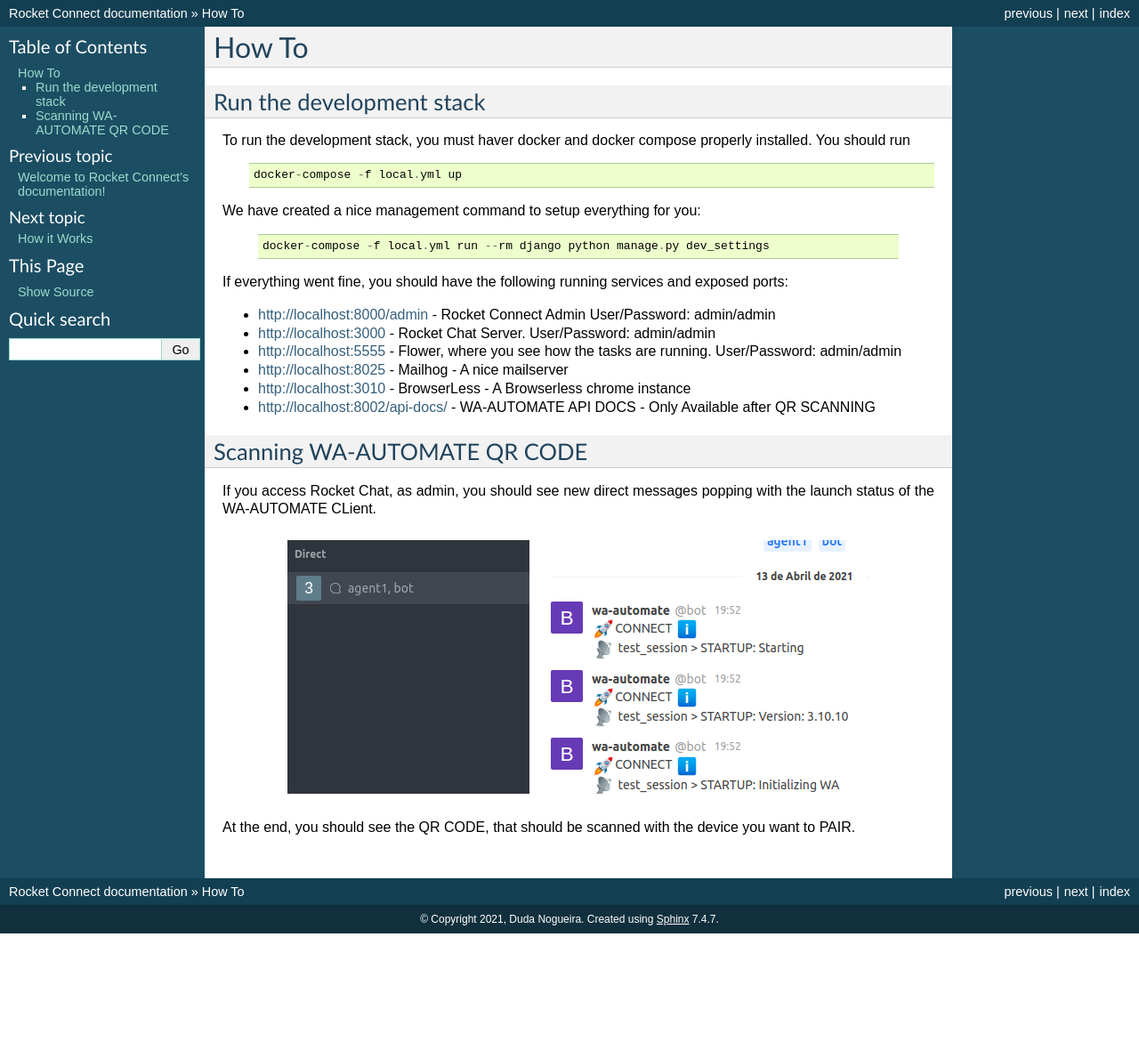
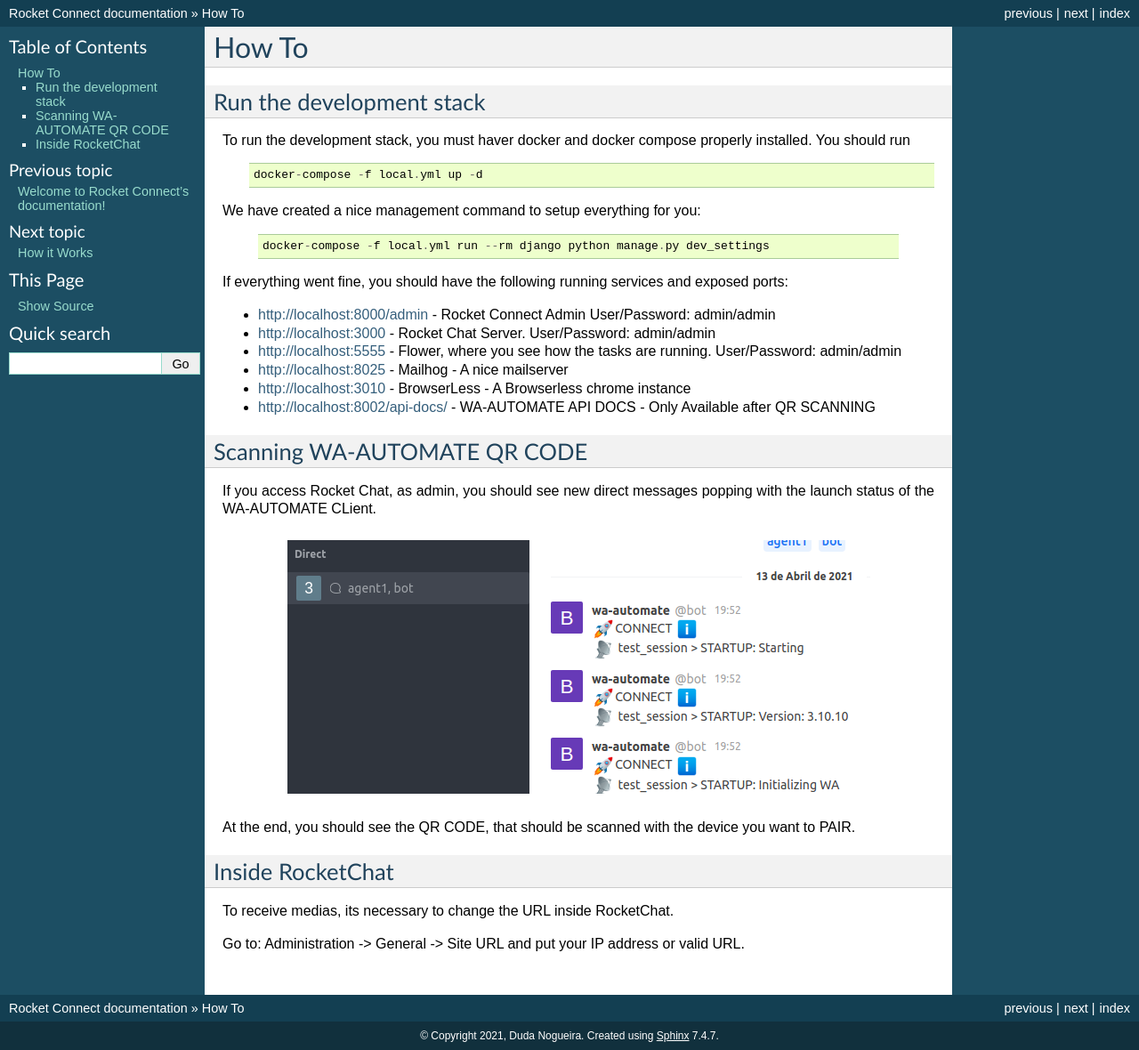
Before and after one commit to dudanogueira/rocket.connect, a Sphinx documentation site: the page built from docs/howto.rst, in a window 1280 px wide. Shown: the whole page at 89% size. Built offline with Sphinx 7.4.7, drawn with Linux system fonts in a browser that asks for light colours; before the commit the page ends 1049 px from its top, so only the background shows below that.

Commit message:
Minimal adjustments

```diff
--- a/docs/howto.rst
+++ b/docs/howto.rst
@@ -7,7 +7,7 @@
 To run the development stack, you must haver docker and docker compose properly installed. You should run
     ::
 
-        docker-compose -f local.yml up
+        docker-compose -f local.yml up -d
 
 
 We have created a nice management command to setup everything for you:
@@ -33,3 +33,11 @@
 .. figure:: wa-launch-messages.png
 
 At the end, you should see the QR CODE, that should be scanned with the device you want to PAIR.
+
+Inside RocketChat
+----------------------------------------------------------------------
+
+To receive medias, its necessary to change the URL inside RocketChat.
+
+Go to:
+Administration -> General -> Site URL and put your IP address or valid URL.
```
